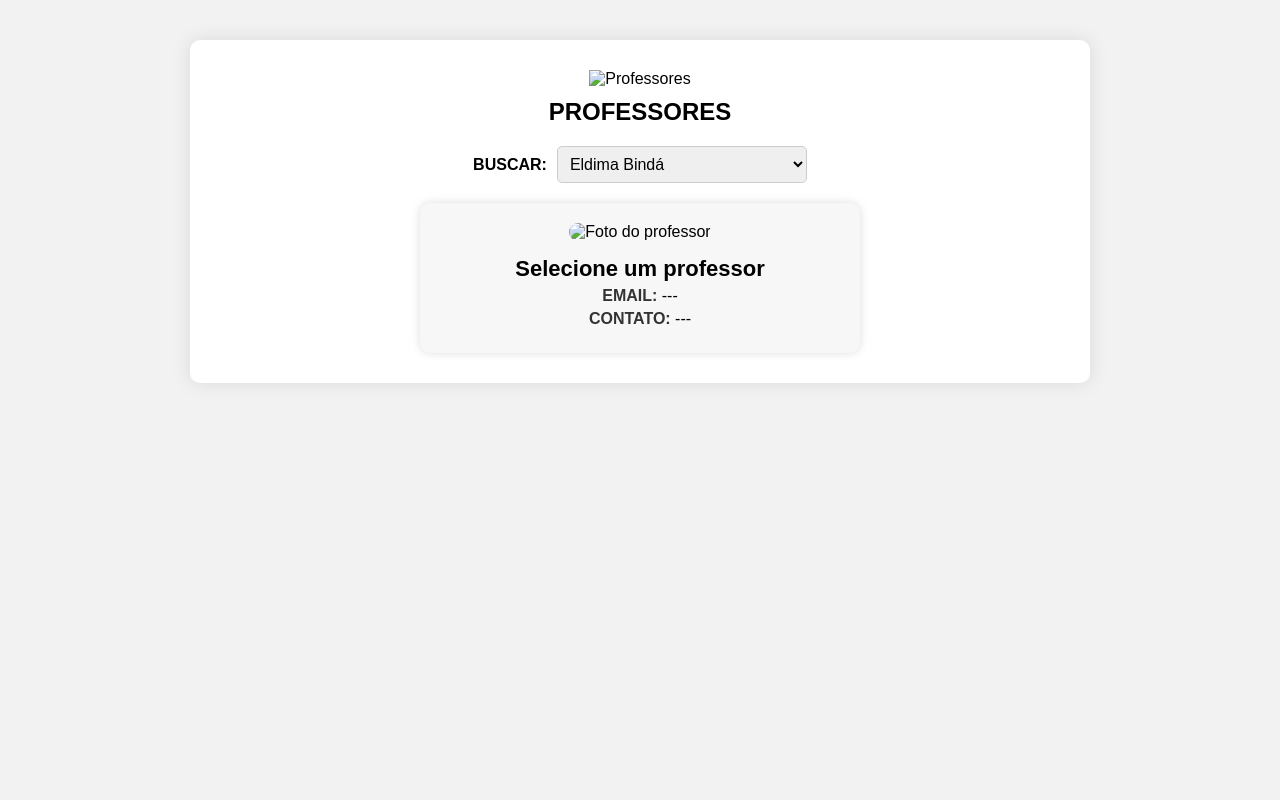
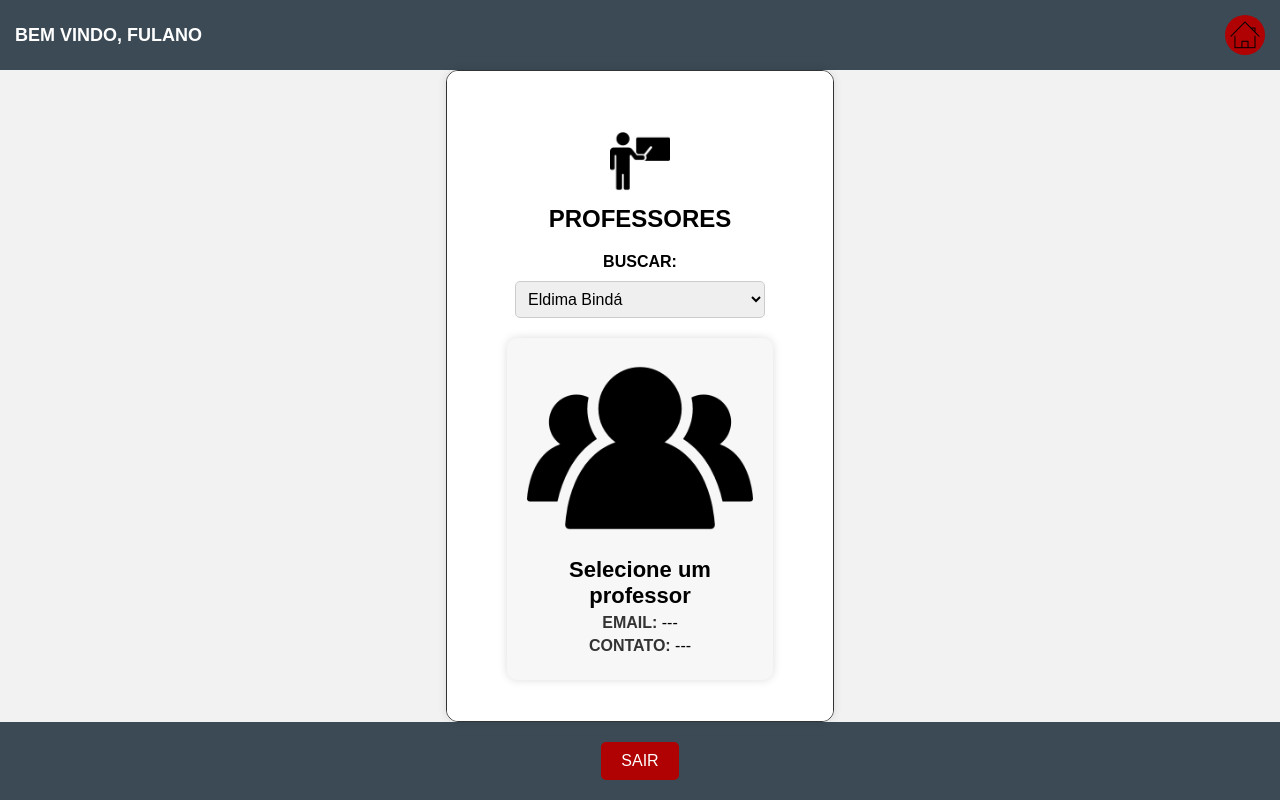
Before and after one commit to MSQT-00/Projeto_LDW_classe, a plain HTML site: page html/professores.html in a window 1280 px wide. Drawn offline with Linux system fonts and the light colour scheme; files that its build step writes are made by us from their sources; grey boxes are pictures that could not be loaded.

Commit message:
Correção foto professores

```diff
--- a/html/professores.html
+++ b/html/professores.html
@@ -1,14 +1,171 @@
 <!DOCTYPE html>
-<html lang="pt-br">
+<html lang="pt-BR">
 <head>
   <meta charset="UTF-8">
+  <meta name="viewport" content="width=device-width, initial-scale=1.0">
   <title>Professores</title>
-  <link rel="stylesheet" href="professores.css">
+  <link rel="stylesheet" href="style_model.css"> <!-- CSS PADRÃO -->
+  <link rel="stylesheet" href="professores.css"> <!-- CSS ADICIONAL (opcional, se existir) -->
+  <style>
+    body {
+      font-family: Arial, sans-serif;
+      background-color: #f2f2f2;
+      margin: 0;
+      padding: 0;
+    }
+
+    header {
+      display: flex;
+      justify-content: space-between;
+      align-items: center;
+      padding: 15px;
+    }
+
+    .welcome {
+      font-size: 18px;
+    }
+
+    .img_icon_home {
+      width: 32px;
+      height: 32px;
+      cursor: pointer;
+    }
+
+    main {
+      padding: 30px;
+    }
+
+    .alunos-section {
+      text-align: center;
+    }
+
+    .icon {
+      width: 60px;
+      margin-bottom: 10px;
+    }
+
+    .alunos-section h2 {
+      margin-top: 0;
+      font-size: 24px;
+      font-weight: 600;
+    }
+
+    .search {
+      margin: 20px 0;
+      display: flex;
+      justify-content: center;
+      align-items: center;
+      gap: 10px;
+      flex-wrap: wrap;
+    }
+
+    .search label {
+      font-weight: bold;
+      font-size: 16px;
+    }
+
+    .search select {
+      padding: 8px;
+      font-size: 16px;
+      min-width: 250px;
+      border-radius: 5px;
+      border: 1px solid #ccc;
+    }
+
+    .card {
+      margin: 0 auto;
+      max-width: 400px;
+      background-color: #f7f7f7;
+      padding: 20px;
+      border-radius: 10px;
+      text-align: center;
+      box-shadow: 0 0 10px #ddd;
+    }
+
+    .card img {
+      width: 100%;
+      border-radius: 10px;
+      max-height: 180px;
+      object-fit: cover;
+    }
+
+    .card h3 {
+      margin: 15px 0 5px;
+      font-size: 22px;
+    }
+
+    .card p {
+      font-size: 16px;
+      margin: 5px 0;
+    }
+
+    .card strong {
+      color: #333;
+    }
+
+    footer {
+      display: flex;
+      justify-content: center;
+      padding: 20px;
+
+    }
+
+    .exit-button {
+      padding: 10px 20px;
+      font-size: 16px;
+      background-color: #c33;
+      color: white;
+      border: none;
+      border-radius: 5px;
+      cursor: pointer;
+    }
+
+    .edit{
+    margin-top:30px;
+    display: flex;
+    justify-content: center;
+    align-items: center;
+}
+
+.edit img {
+  width: 30px;
+  height: 30px;
+  cursor: pointer;
+}
+
+.save {
+  background-color: #00c000;
+  color: white;
+  border: none;
+  border-radius: 20px;
+  font-weight: bold;
+  font-size: 14px;
+  cursor: pointer;
+  padding: 0 15px;
+  height: 35px;
+
+}
+.botoes{
+  display: flex;
+  justify-content: space-between;
+  flex-direction: row;
+  align-items: center;
+}
+  </style>
 </head>
 <body>
-  <div class="container">
+
+  <header>
+    <div class="welcome">BEM VINDO, <strong>FULANO</strong></div>
+    <a href="menu.html">
+      <div class="home-button"><img class="img_icon_home" src="../img/casa-simples-fina.png" alt="Início"></div>
+    </a>
+  </header>
+
+  <main>
+
       <div class="alunos-section">
-      <img src="img/professor_icon.png" alt="Professores" class="icon">
+        <img src="../img/professor_icon.png" alt="Professores" class="icon">
         <h2>PROFESSORES</h2>
 
         <div class="search">
@@ -21,14 +178,27 @@
         </div>
 
         <div id="studentCard" class="card">
-        <img id="studentImage" src="img/icon_pessoa.png" alt="Foto do professor">
+          <img id="studentImage" src="../img/icon_pessoa.png" alt="Foto do professor">
           <h3 id="studentName">Selecione um professor</h3>
           <p><strong>EMAIL:</strong> <span id="studentEmail">---</span></p>
           <p><strong>CONTATO:</strong> <span id="studentContact">---</span></p>
         </div>
       </div>
+
+       <div class="botoes">
+
+      <button class="edit">
+        <img src="https://cdn-icons-png.flaticon.com/512/1159/1159633.png" alt="Editar" />
+      </button>
+      <button class="save">GRAVAR</button>
     </div>
 
-  <script src="professores.js"></script>
+  </main>
+
+  <footer>
+    <button class="exit-button">SAIR</button>
+  </footer>
+
+  <script src="../professores.js"></script>
 </body>
 </html>
--- a/professores.css
+++ b/professores.css
@@ -13,8 +13,6 @@ body {
   box-shadow: 0 0 20px rgba(0, 0, 0, 0.1);
   overflow: hidden;
 }
-
-
 
 
 .alunos-section {
--- a/professores.js
+++ b/professores.js
@@ -3,19 +3,19 @@ const professores = {
     name: "ELDIMA BINDÁ",
     email: "ELDIMA@XTEC.SP.GOV.BR",
     contact: "11 98888-0001",
-    image: "img/edilma.png"
+    image: "../img/edilma.png"
   },
   stephen: {
     name: "STEPHEN HAWKING",
     email: "STEPHEN@XTEC.SP.GOV.BR",
     contact: "11 97777-1234",
-    image: "img/stephen hawking.jfif"
+    image: "../img/stephen hawking.jfif"
   },
   albert: {
     name: "ALBERT EINSTEIN",
     email: "ALBERT@XTEC.SP.GOV.BR",
     contact: "11 96666-4321",
-    image: "img/Albert_Einstein.jpg"
+    image: "../img/Albert_Einstein.jpg"
   }
 };
 
```
Lines whose indentation alone changed are shown as unchanged.
